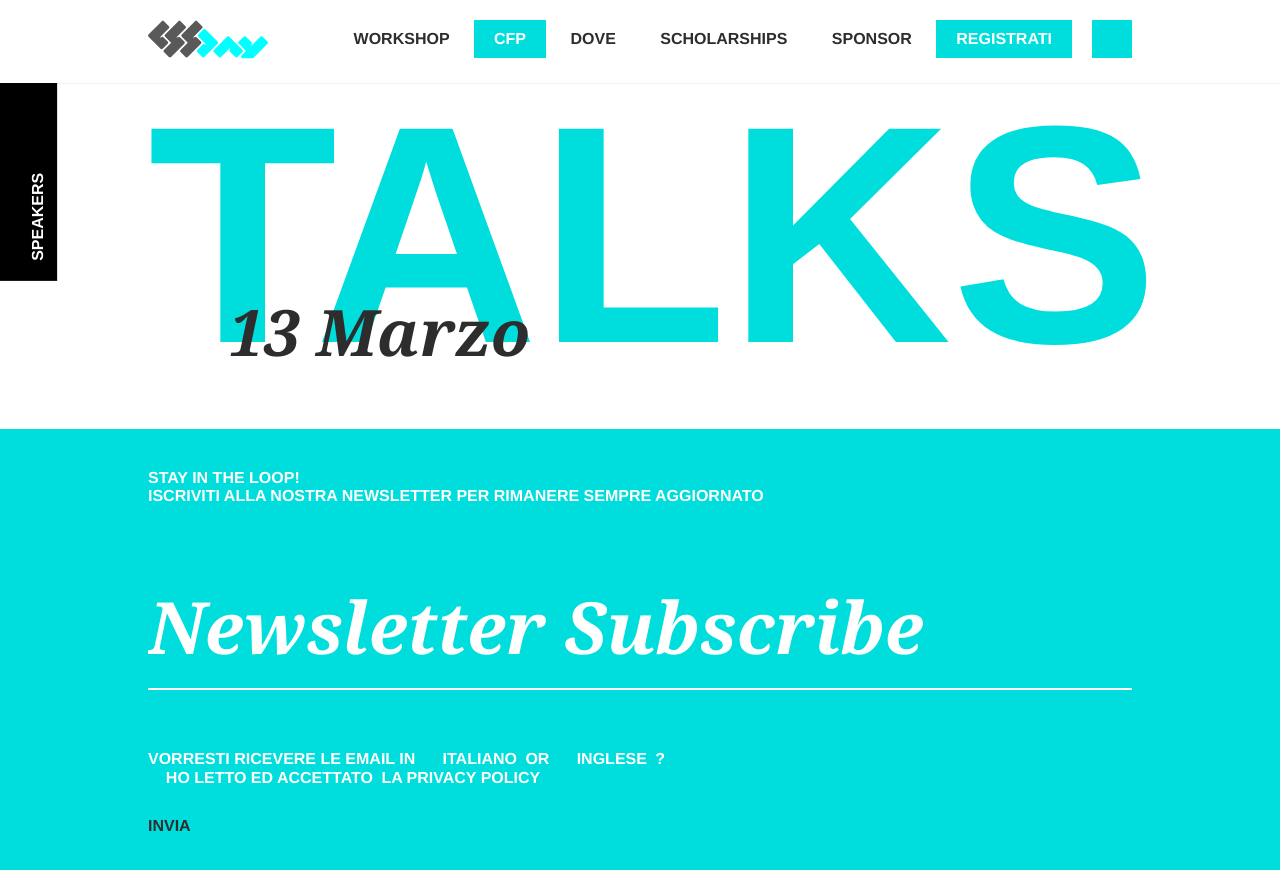
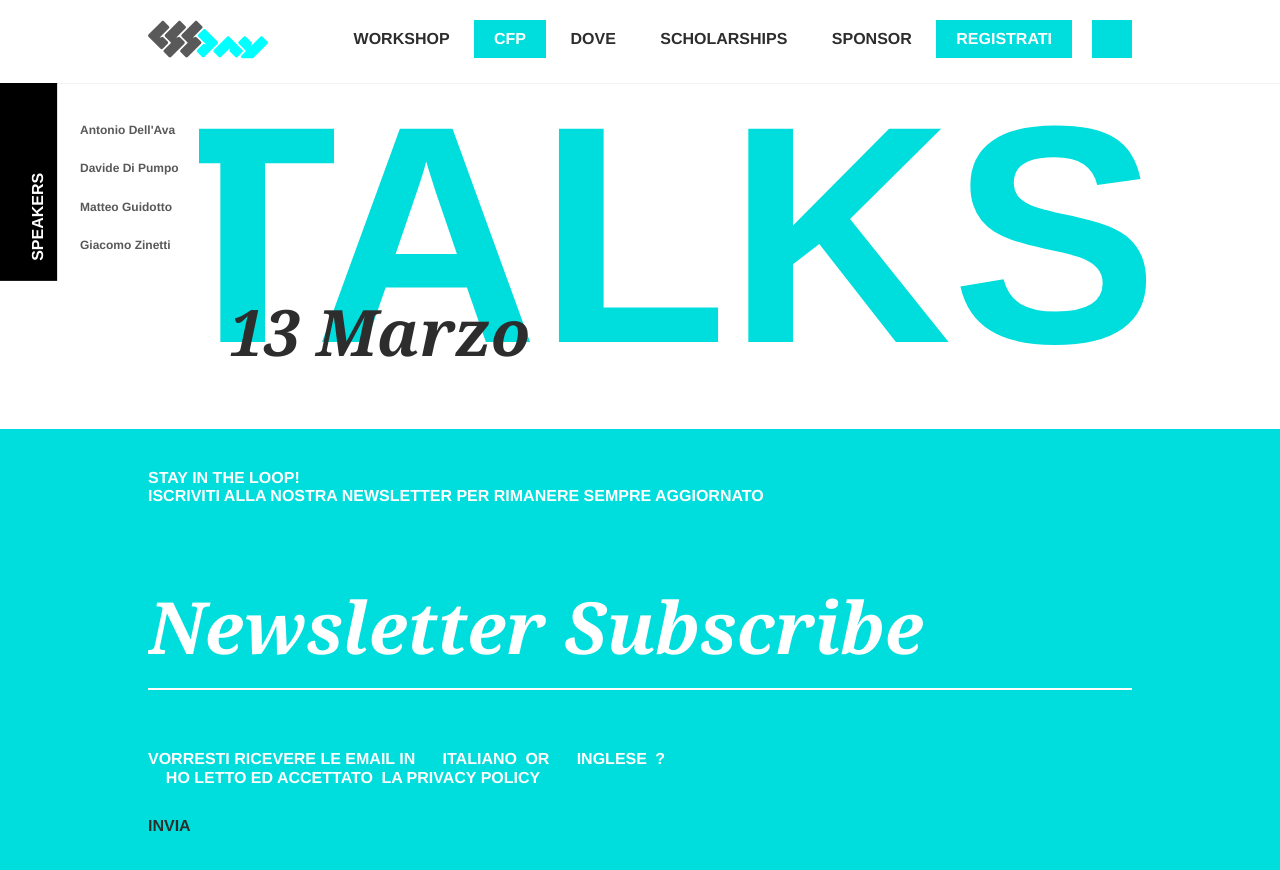
Before and after one commit to pantarei-mb/2020.cssday.it, a Jekyll site: the page built from talks.html, in a window 1280 px wide and 900 px high. Shown: the top 870 px of the window. Built offline with Jekyll 4.4.1, drawn with Linux system fonts in a browser that asks for light colours; some web fonts are replaced; some of the changed lines change nothing that is shown.

Commit message:
add giacomo, matteo, davide, antonio

```diff
--- a/_data/speakers.yml
+++ b/_data/speakers.yml
@@ -4,10 +4,31 @@ call_for_paper_url: https://goo.gl/forms/jOzpXYpAZCsE4oH82
 call_for_paper: true
 show_speakers: false
 list:
- # -
- #   id: Marco-Cedaro
- #   description:
- #   image: marco-cedaro.jpg
- #   first_name: Marco
- #   last_name: 	Cedaro
- #   twitter: cedmax
+  -
+    id: antonio-dellava
+    description: Frontend developer presso Flowing. Ha un background da interaction designer, appassionato dei principi agili, è anche uno degli organizzatori del MUG (marca user group). Nel tempo libero lo puoi sempre trovare in sella ad una bici.
+    image: antonio-dellava.jpg
+    first_name: Antonio
+    last_name: 	Dell'Ava
+    twitter: creativecaos
+  -
+    id: davide-dipumpo
+    description:
+    image: davide-dipumpo.jpg
+    first_name: Davide
+    last_name: 	Di Pumpo
+    twitter: MakhBeth
+  -
+    id: matteo-guidotto
+    description: Ho divorziato dal frontend development ma continuo segretamente ad amarlo. Oggi sono PM e PO in Trueblue cercando di non dimenticare le radici. Mi occupo principalmente dell'evoluzione del nostro prodotto CRM Retail traducendo facendo sposare le tematiche di business a quelle tecniche e viceversa.
+    image: matteo-guidotto.jpg
+    first_name: Matteo
+    last_name: 	Guidotto
+    twitter: j8matteo
+  -
+    id: giacomo-zinetti
+    description: Hello World! Piacere di conoscerti, sono Giko, un frontendista dalla provincia di Como appassionato di frontend in ogni suo aspetto, adoro le performance, mi piace comporre CSS, strutturare JavaScript e rendere l'HTML accessibile. Sono anche cofondatore degli user group Milano Frontend e Como CaFE.
+    image: giacomo-zinetti.jpg
+    first_name: Giacomo
+    last_name: 	Zinetti
+    twitter: gcmznt
```
